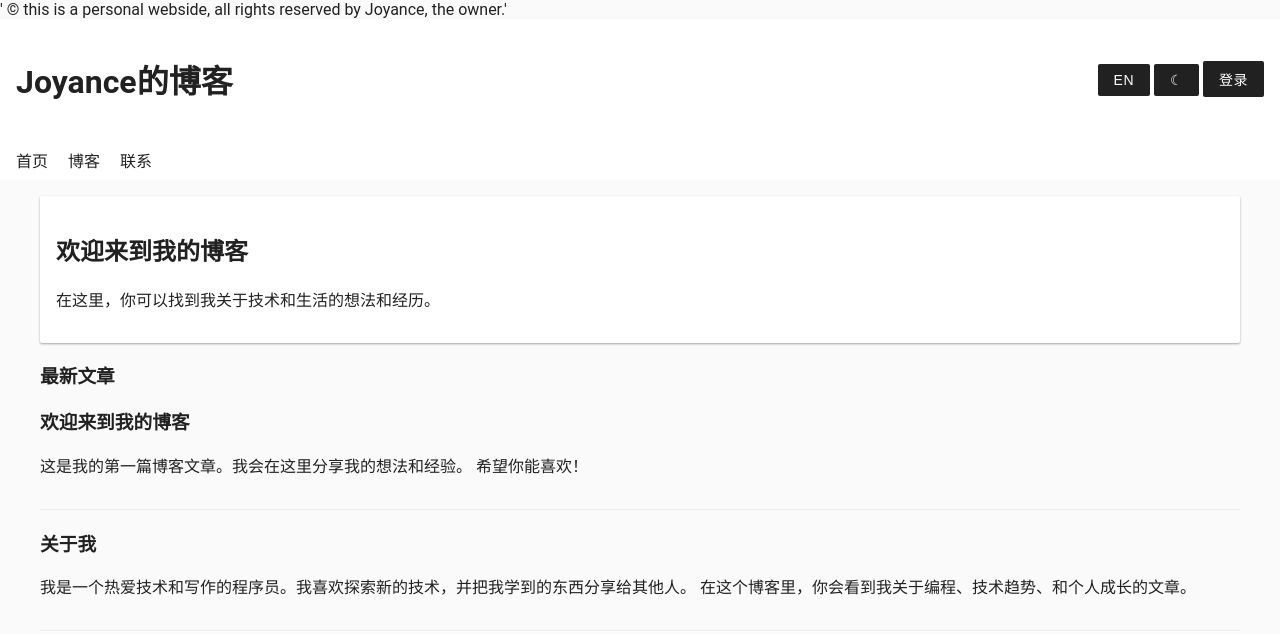
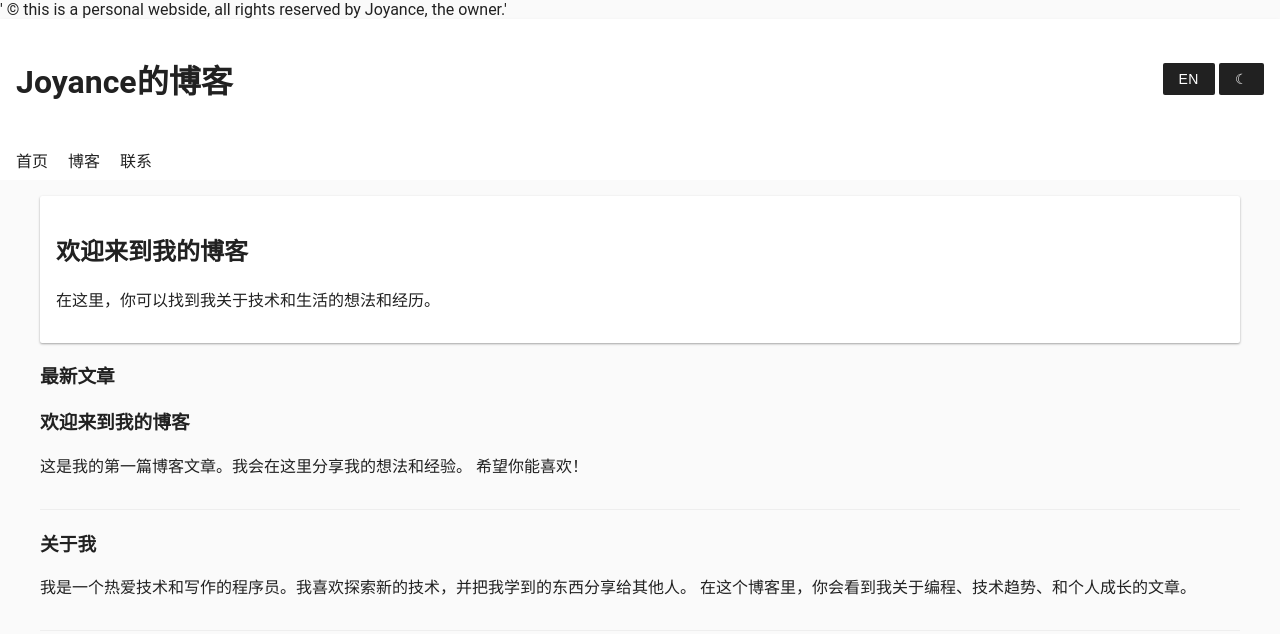
Before and after one commit to Joyance-tsui/plog-classical, a website: page index.html in a window 1280 px wide. Drawn offline with Linux system fonts and the light colour scheme.

Commit message:
Update index.html

```diff
--- a/index.html
+++ b/index.html
@@ -251,7 +251,6 @@
         <div id="controls">
             <button onclick="toggleLanguage()" id="languageToggle">EN</button>
             <button onclick="toggleDarkMode()" id="darkModeToggle">☾</button>
-            <button onclick="toggleLogin()" id="loginStatus">登录</button>
         </div>
     </header>
 
@@ -299,17 +298,10 @@
         document.getElementById('darkModeToggle').textContent = isDarkMode ? '❍' : '☾';
     }
 
-    function toggleLogin() {
-        isLoggedIn = !isLoggedIn;
-        document.getElementById('loginStatus').textContent = isLoggedIn ? (isEnglish ? 'Logout' : '登出') : (isEnglish ? 'Login' : '登录');
-        document.querySelector('.fab').style.display = isLoggedIn ? 'block' : 'none';
-    }
-
     function updateLanguage() {
         const elements = {
             headerTitle: isEnglish ? "Joyance's Plog" : "Joyance的博客",
             languageToggle: isEnglish ? 'CN' : 'EN',
-            loginStatus: isLoggedIn ? (isEnglish ? 'Logout' : '登出') : (isEnglish ? 'Login' : '登录'),
             navHome: isEnglish ? 'Home' : '首页',
             navBlog: isEnglish ? 'Blog' : '博客',
             navContact: isEnglish ? 'Contact' : '联系'
```
